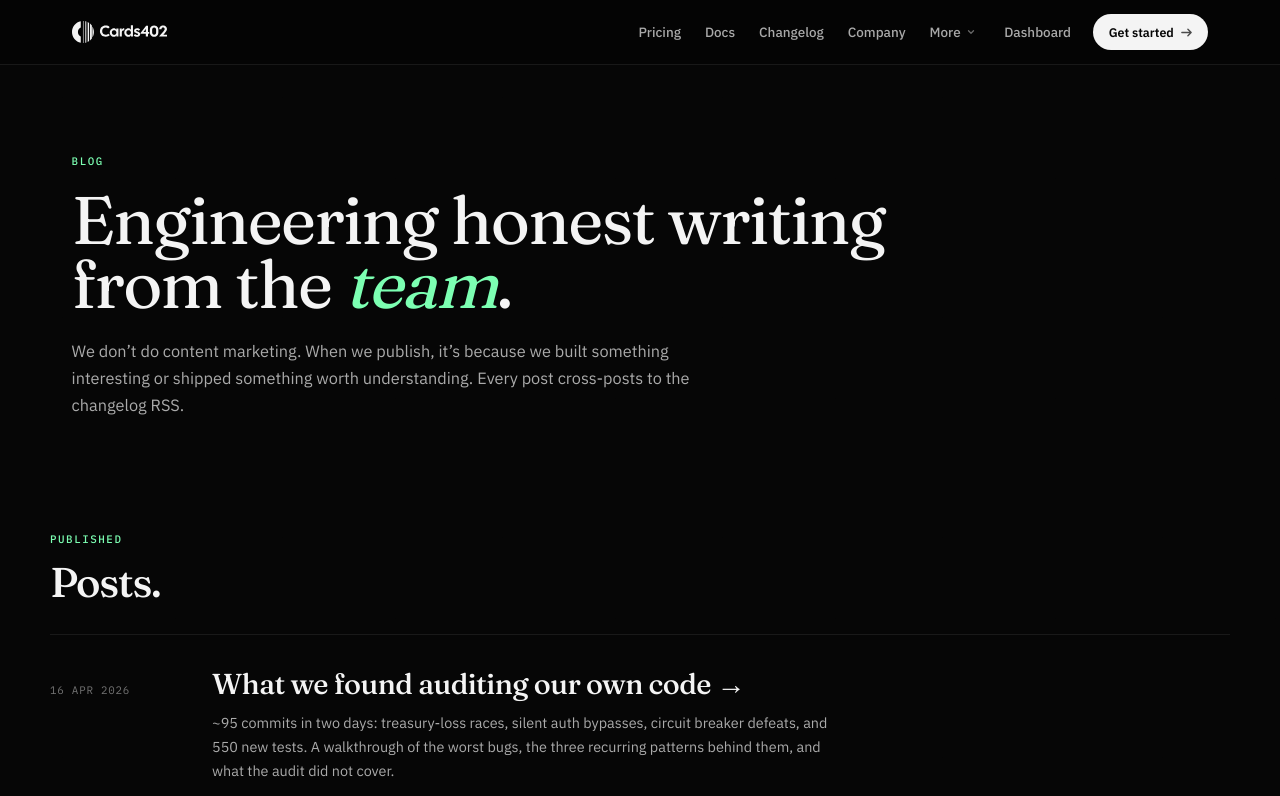
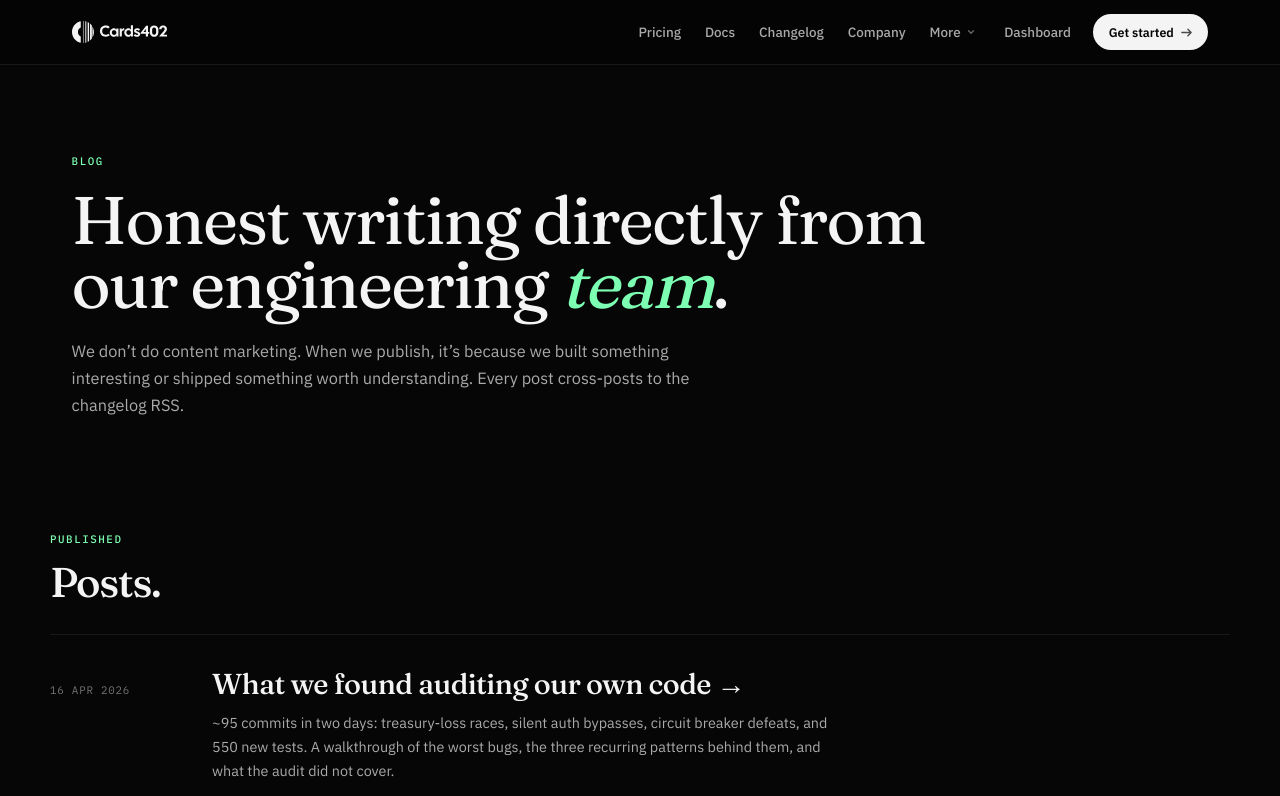
Before and after one commit to CTX-com/Cards402, a Next.js app in the folder web/: page /blog in a window 1280 px wide. Shown: the top 796 px of the page. Built offline with nearby package versions, Linux system fonts and the light colour scheme.

Commit message:
fix(web): blog tagline — 'Honest writing directly from our engineering team'

```diff
--- a/web/app/blog/page.tsx
+++ b/web/app/blog/page.tsx
@@ -82,7 +82,7 @@ export default function BlogIndexPage() {
     <>
       <PageHero
         eyebrow="Blog"
-        title="Engineering honest writing from the"
+        title="Honest writing directly from our engineering"
         accent="team"
         intro="We don’t do content marketing. When we publish, it’s because we built something interesting or shipped something worth understanding. Every post cross-posts to the changelog RSS."
       />
```
